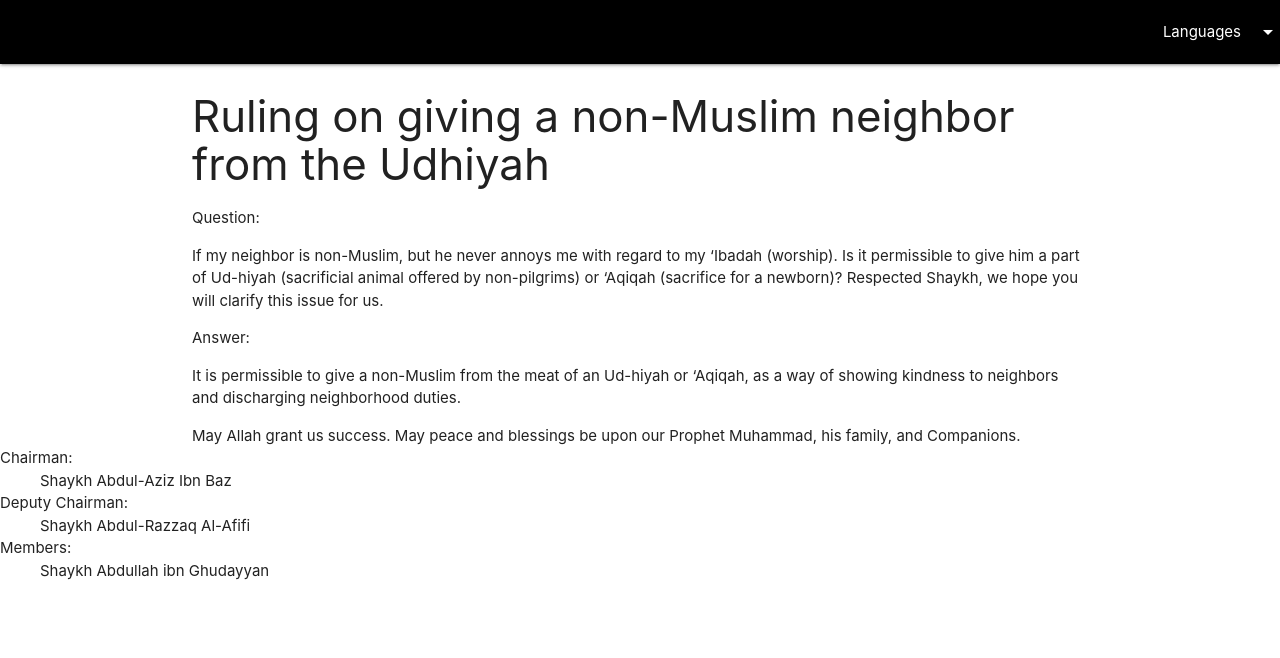
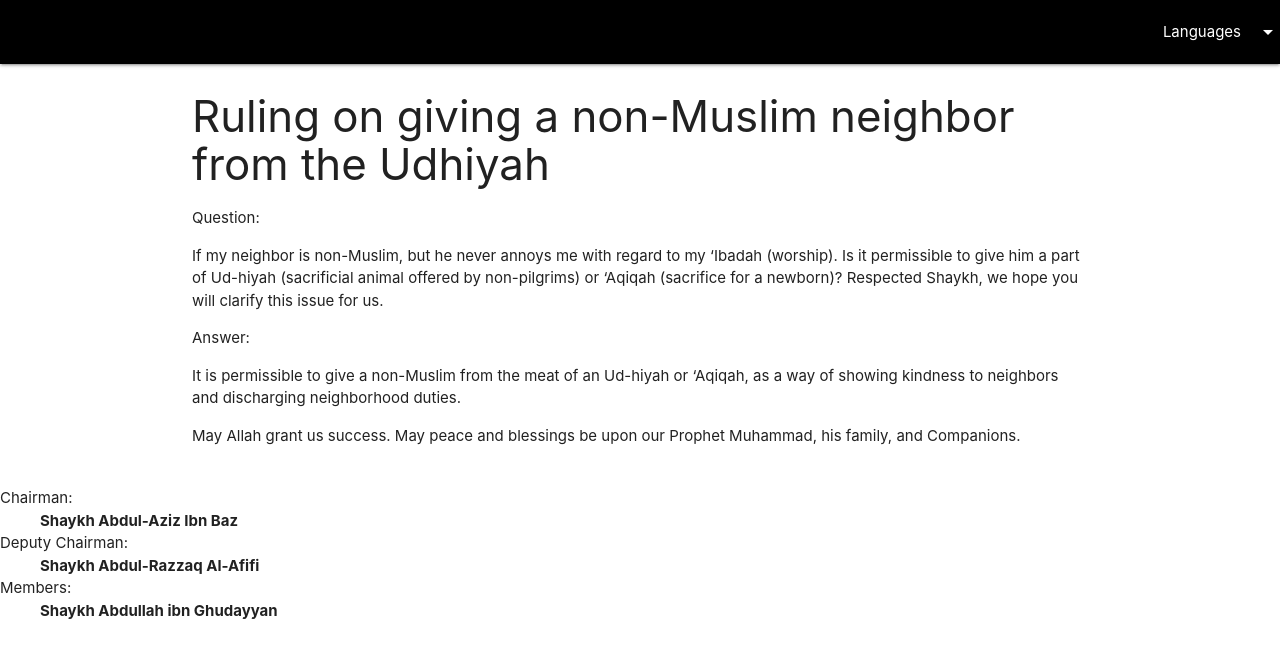
Before and after one commit to alsalafiyyah/alifta, a Jekyll site: the page built from _posts/en/2020-07-27-ruling-on-giving-kafir-udhiyah.md, in a window 1280 px wide. Shown: the top 658 px of the page. Built offline with Jekyll 4.4.1, drawn with Linux system fonts in a browser that asks for light colours.

Commit message:
Update post.html

```diff
--- a/_layouts/post.html
+++ b/_layouts/post.html
@@ -34,7 +34,7 @@ layout: default
  </nav>
 </div>
 
-<div class="container {{ page.locale }}" itemscope itemtype="http://schema.org/BlogPosting">
+<div class="container {{ page.locale }}" itemscope itemtype="http://schema.org/BlogPosting" style="margin-bottom: 40px;">
 
  <h3>{{ page.title }}</h3>
  {{ content }}
@@ -48,7 +48,7 @@ layout: default
   <dt>{{ site.data.locales[page.locale].post.chairman }}:</dt>
    {% for chairman in page.muftis.chairman %}
    <dd>
-    {{ chairman.name }}
+    <b>{{ chairman.name }}</b>
    </dd>
    {% endfor %}
    {% else %}
@@ -57,7 +57,7 @@ layout: default
   <dt>{{ site.data.locales[page.locale].post.deputy_chairman }}:</dt>
    {% for deputy_chairman in page.muftis.deputy_chairman %}
    <dd>
-    {{ deputy_chairman.name }}
+    <b>{{ deputy_chairman.name }}</b>
    </dd>
    {% endfor %}
    {% else %}
@@ -66,7 +66,7 @@ layout: default
   <dt>{{ site.data.locales[page.locale].post.members }}:</dt>
    {% for members in page.muftis.members %}
    <dd>
-     {{ members.name }}
+     <b>{{ members.name }}</b>
    </dd>
    {% endfor %}
    {% else %}
```
